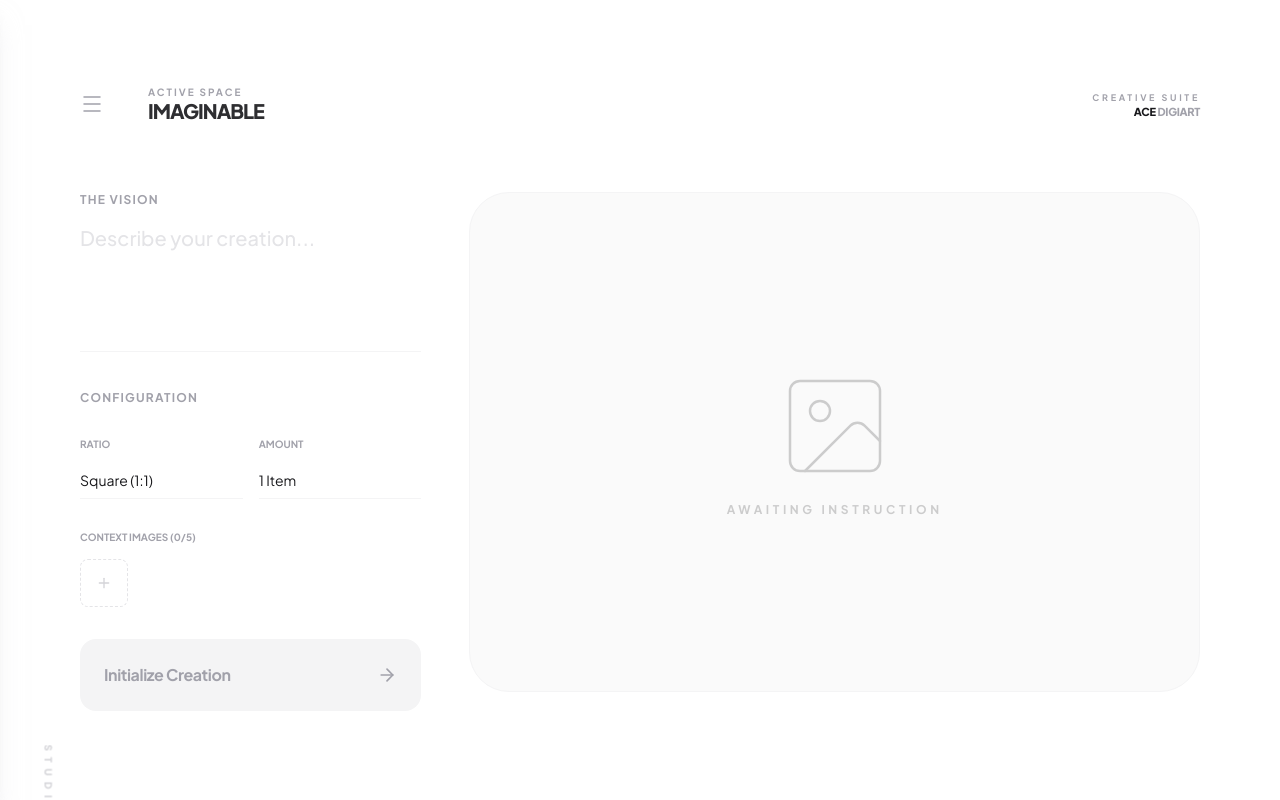
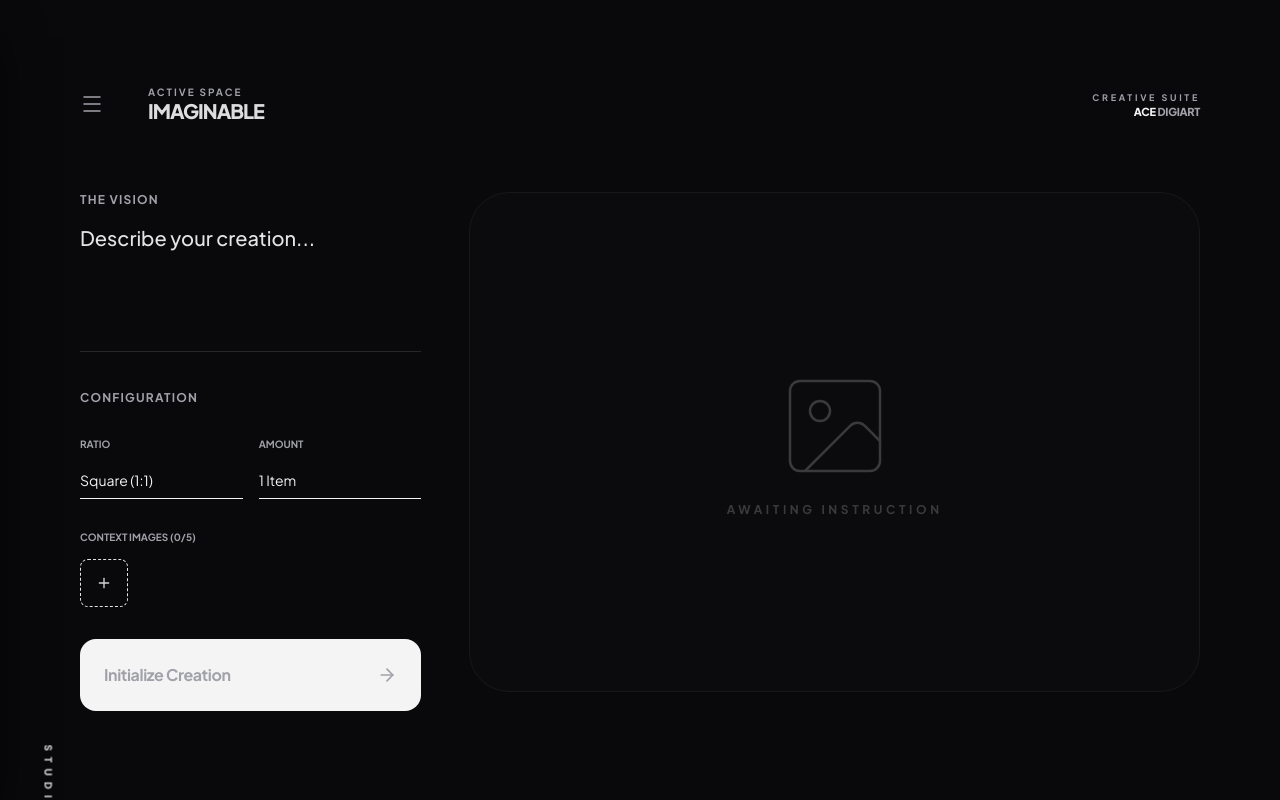
Before and after one commit to kimishinoda360/ACE-DIGIART, a React (Vite) app: page / in a window 1280 px wide. Built offline with nearby package versions, Linux system fonts and the light colour scheme.

Commit message:
feat: Enable dark mode by default
Sets the `dark` class on the `html` element and initializes the `isDarkMode` state to `true` in `App.tsx`. This ensures the application boots up in dark mode as per user preference.

```diff
--- a/App.tsx
+++ b/App.tsx
@@ -21,7 +21,8 @@
 const App: React.FC = () => {
   const [activeSection, setActiveSection] = useState<AppSection>('imaginable');
   const [isSidebarOpen, setIsSidebarOpen] = useState(false);
-  const [isDarkMode, setIsDarkMode] = useState(false);
+  // Default to dark mode as requested
+  const [isDarkMode, setIsDarkMode] = useState(true);
   const [collection, setCollection] = useState<GeneratedImage[]>(() => {
     const saved = localStorage.getItem('ace_digiart_collection');
     return saved ? JSON.parse(saved) : [];
--- a/index.html
+++ b/index.html
@@ -1,6 +1,6 @@
 
 <!DOCTYPE html>
-<html lang="en">
+<html lang="en" class="dark">
   <head>
     <meta charset="UTF-8" />
     <meta name="viewport" content="width=device-width, initial-scale=1.0" />
```
